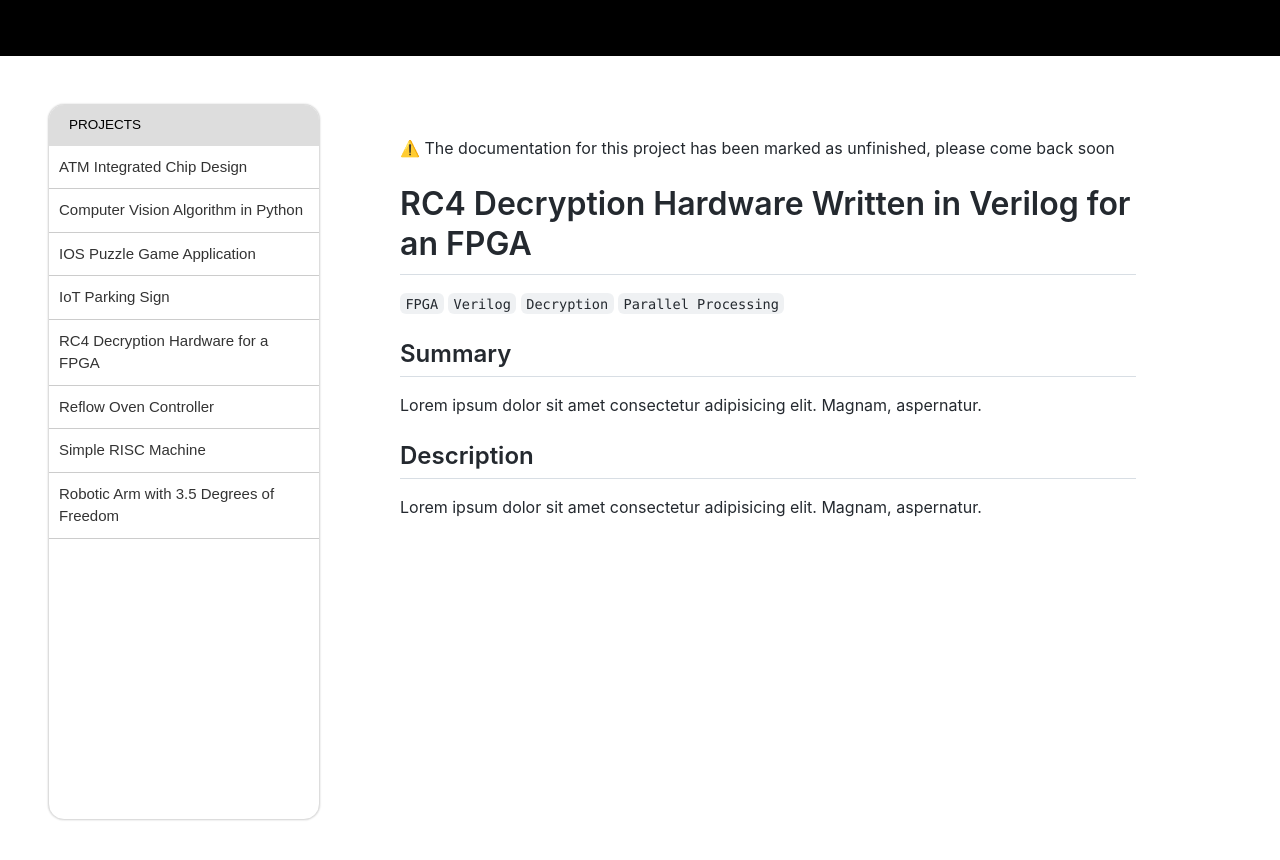
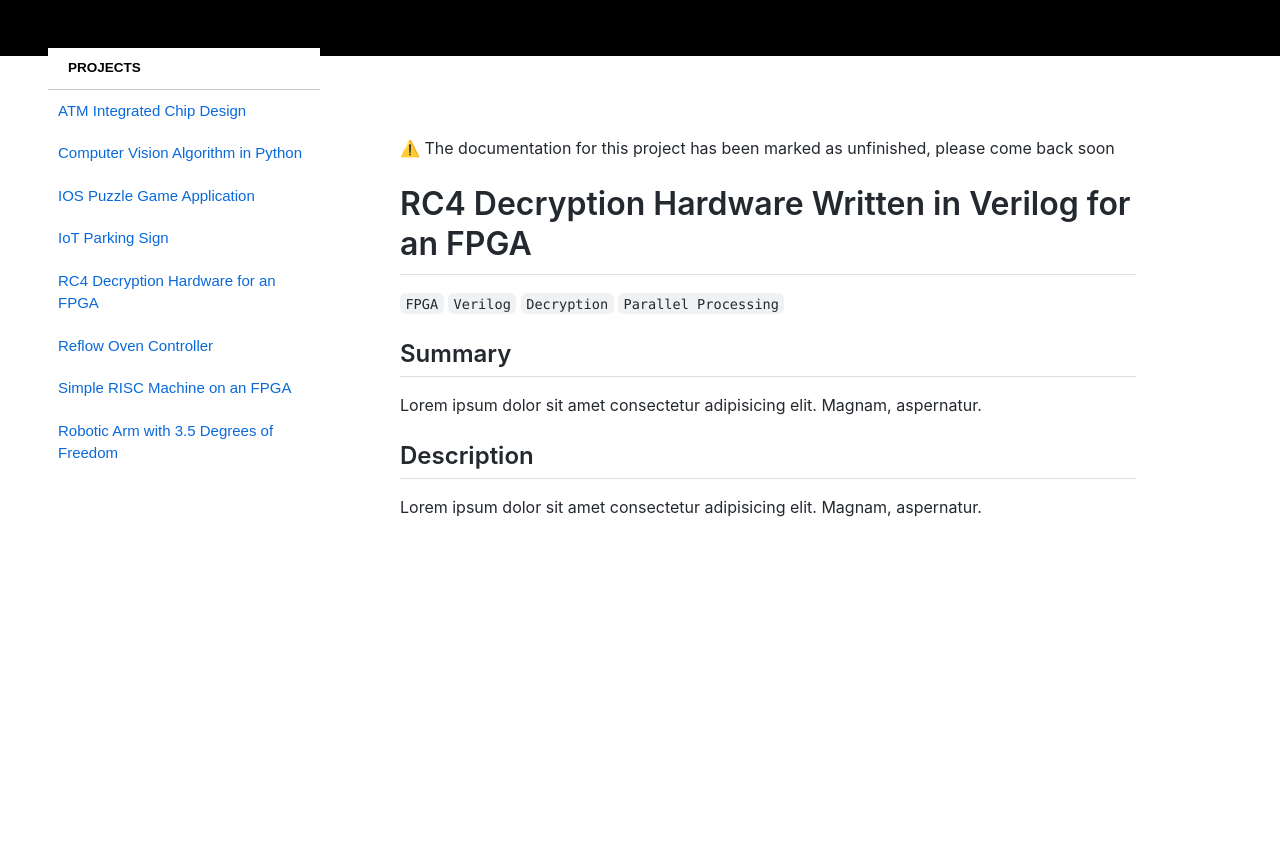
Before and after one commit to jaredgendron/jaredgendron.github.io, a Jekyll site: the page built from _projects/RC4Decryption.md, in a window 1280 px wide and 900 px high. Shown: the top 860 px of the window. Built offline with Jekyll 4.4.1, drawn with Linux system fonts in a browser that asks for light colours; nearby versions of some CDN libraries.

Commit message:
gave sidebar more subtle look

```diff
--- a/_projects/RC4Decryption.md
+++ b/_projects/RC4Decryption.md
@@ -1,6 +1,6 @@
 ---
 layout: project
-title: RC4 Decryption Hardware for a FPGA
+title: RC4 Decryption Hardware for an FPGA
 permalink: /portfolio/RC4Decryption
 ---
 
--- a/_projects/RiscMachine.md
+++ b/_projects/RiscMachine.md
@@ -1,6 +1,6 @@
 ---
 layout: project
-title: Simple RISC Machine
+title: Simple RISC Machine on an FPGA
 permalink: /portfolio/RiscMachine
 ---
 
--- a/_scss/_variables.scss
+++ b/_scss/_variables.scss
@@ -9,3 +9,4 @@
 $sidebar-width: 17rem;
 $sidebar-color: white;
 $portfolio-background: #f2f2f2;
+$link-color: #0969da;
--- a/_scss/index.scss
+++ b/_scss/index.scss
@@ -17,6 +17,8 @@
 }
 
 #banner {
+  background-color: black;
+
   .container {
     display: flex;
     flex-direction: row;
@@ -109,7 +111,6 @@
 }
 
 .quote {
-  background-color: $secondary-color;
   background-size: cover;
   background-position: center;
   display: flex;
--- a/_scss/portfolio.scss
+++ b/_scss/portfolio.scss
@@ -6,6 +6,8 @@
     min-height: 100vh;
     width: 70%;
     padding: 5rem;
+    // box-shadow: 2px 0 2px -2px rgba(0, 0, 0, 0.2), -2px 0 2px -2px rgba(0, 0, 0, 0.2);
+
   }
 
   .list {
@@ -35,30 +37,32 @@
   .sidebar {
     position: fixed; /* Make the sidebar fixed */
     top: $header-height+3rem; /* Stick the sidebar to the top of the viewport */
-    bottom: 5rem; /* Stretch the sidebar to the bottom of the viewport */
+    bottom: 7rem; /* Stretch the sidebar to the bottom of the viewport */
     left: 3rem; /* Stick the sidebar to the left of the viewport */
     width: $sidebar-width;
     overflow-y: auto; /* Enable scrolling if content overflows */
     transition: top 0.2s ease-in-out;
     background-color: $sidebar-color;
-    border: solid rgb(221, 221, 221) 0.01rem;
-    border-radius: 1rem;
+    // border: solid rgb(221, 221, 221) 0.01rem;
+    // border-top-left-radius: 1rem;
+    // border-bottom-left-radius: 1rem;
     overflow: hidden;
-    box-shadow: 0 0 2px rgba(0, 0, 0, 0.2); /* Add box shadow */
+    // box-shadow: 0 0 2px rgba(0, 0, 0, 0.2); /* Add box shadow */
 
     h2 {
       margin: 0 0 1em 0;
     }
 
     h3 {
-      background-color: rgb(221, 221, 221);
+      // background-color: rgb(221, 221, 221);
       color: black;
       margin: 0;
       padding: 0 20px;
-      font-weight: normal;
+      font-weight: bold;
       line-height: 3;
       text-transform: uppercase;
       font-size: 90%;
+      border-bottom: 1px solid #ccc; /* Add a solid border to the bottom */
     }
 
     nav ul {
@@ -72,14 +76,14 @@
 
       li {
         padding: 10px;
-        color: #333;
+        color: $link-color;
         background-color: $sidebar-color;
         // margin-top: 0.2rem;
-        border-bottom: 1px solid #ccc; /* Add a solid border to the bottom */
+        // border-bottom: 1px solid #ccc; /* Add a solid border to the bottom */
 
         cursor: pointer;
         &:hover {
-          background-color: #f2f2f2;
+          // background-color: #f2f2f2;
           text-decoration: underline;
         }
       }
--- a/assets/js/scroll.js
+++ b/assets/js/scroll.js
@@ -9,10 +9,8 @@
 
 if ($('#sidebar').length > 0) {
   sidebarOffset = $('#sidebar').offset().top;
-  sidebarBottom = $('#sidebar').offset().bottom;
   scrollPosition = $(document).scrollTop();
   currentTop = sidebarOffset - scrollPosition;
-  currentBottom = sidebarBottom - scrollPosition;
 }
 
 $(window).scroll(function(event){
@@ -34,13 +32,11 @@
 
   if (st > lastScrollTop && st > navbarHeight){
     $('header').css('top', -navbarHeight);
-    // $('#sidebar').css('top', currentTop-navbarHeight);
-    // $('#sidebar').css('bottom', currentBottom-navbarHeight);
+    $('#sidebar').css('top', currentTop-navbarHeight);
   } else {
     if(st + $(window).height() < $(document).height()) {
       $('header').css('top', 0);
-      // $('#sidebar').css('top', currentTop);
-      // $('#sidebar').css('bottom', currentBottom);
+      $('#sidebar').css('top', currentTop);
     }
   }
 
```
